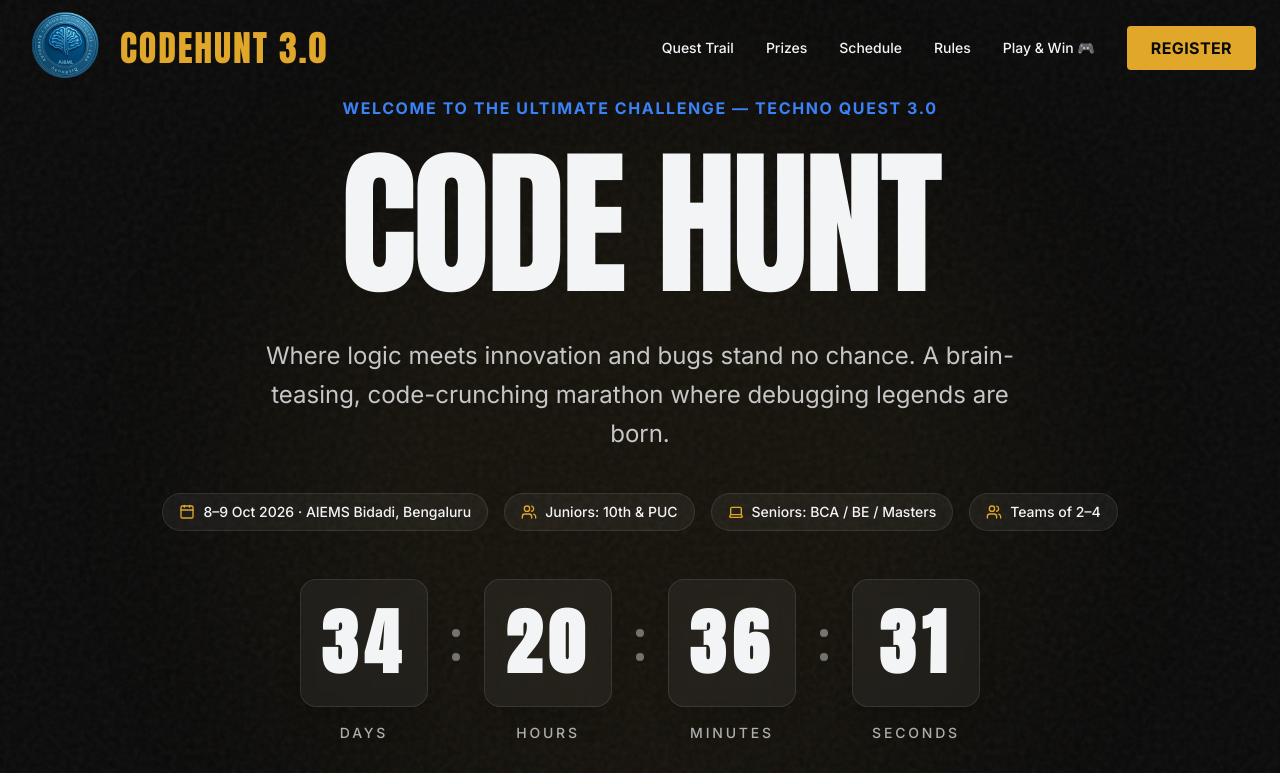
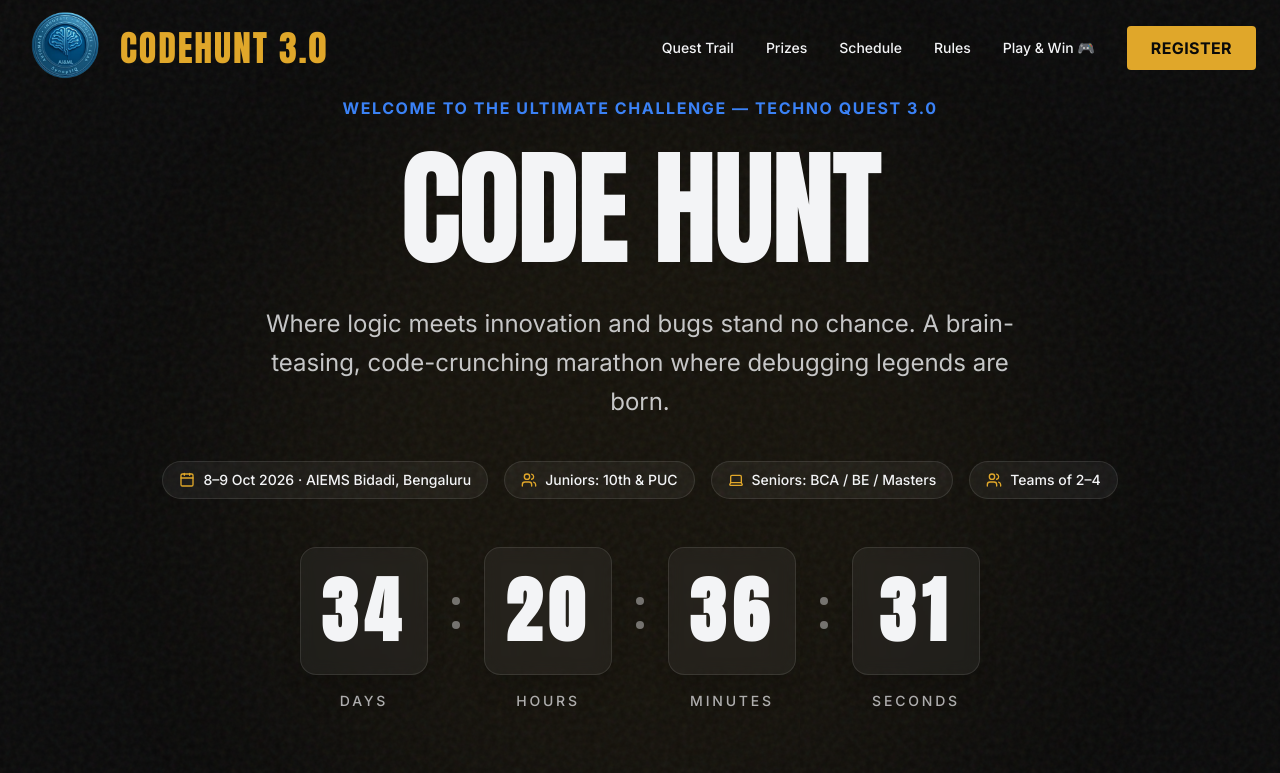
Before and after one commit to Gagan-00007/code, a Next.js app: page / in a window 1280 px wide. Shown: the top 773 px of the page. Built offline with nearby package versions, Linux system fonts and the light colour scheme.

Commit message:
Decrease heading text size

```diff
--- a/src/components/Hero.tsx
+++ b/src/components/Hero.tsx
@@ -54,7 +54,7 @@ export default function Hero() {
             Welcome to the Ultimate Challenge &mdash; TECHNO QUEST 3.0
           </p>
 
-          <h1 className="font-display text-7xl md:text-9xl lg:text-[10rem] leading-none uppercase text-off-white mb-8 tracking-tight">
+          <h1 className="font-display text-6xl md:text-8xl lg:text-9xl leading-none uppercase text-off-white mb-8 tracking-tight">
             Code Hunt
           </h1>
 
```
